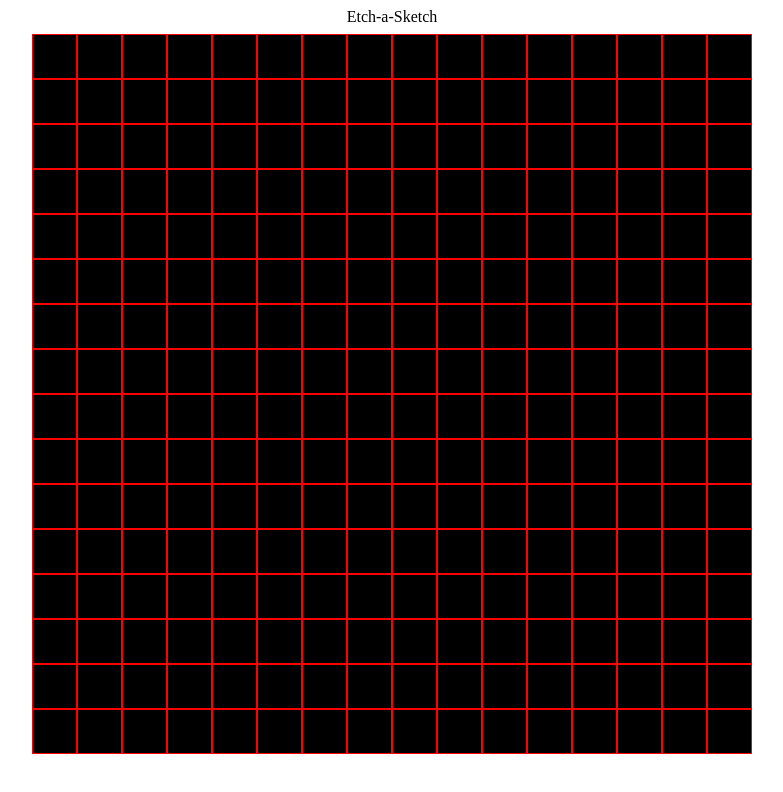
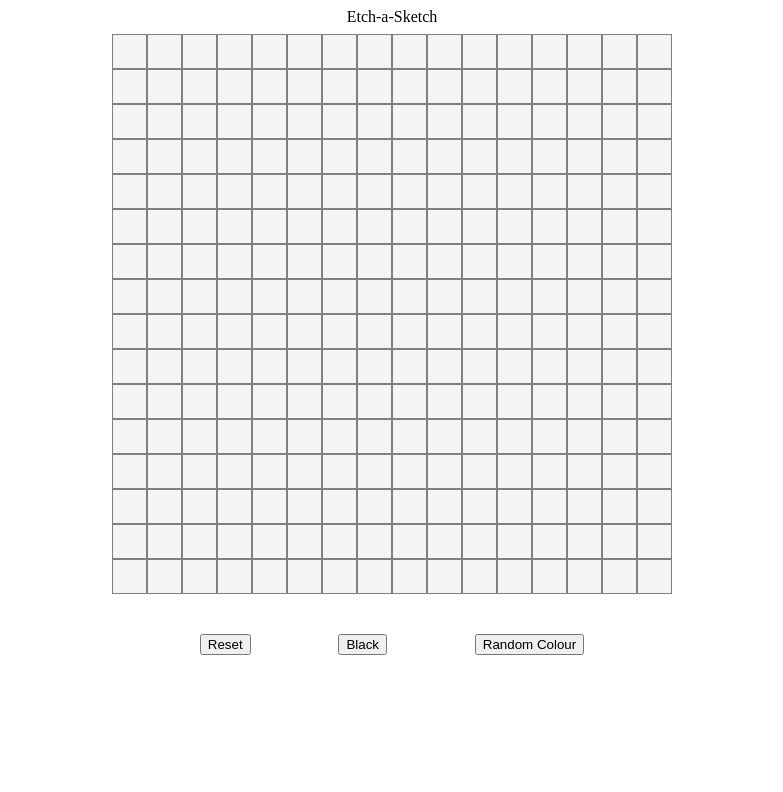
Before and after one commit to RamyaEyer/etch-a-sketch, a plain HTML site: page index.html in a window 1280 px wide. Shown: the whole page, without its empty margins (248-1031 px from the left). Drawn offline with Linux system fonts and the light colour scheme.

Commit message:
Reset button, random colour button, black ink added.

```diff
--- a/etch-a-sketch.js
+++ b/etch-a-sketch.js
@@ -1,12 +1,36 @@
 let rowNum = 16;
 let colNum = 16;
 
-// div.addEventListener("mouseover", function(){div.style.backgroundColor = "red";}); correct syntax
-function letDraw(square){
+/*letDraw(square)
 
-    square.style.backgroundColor = "red";
+    Makes individual squares from grid be able to change colour to black.
+
+*/
+
+function letDrawBlack(square){
+
+    square.style.backgroundColor = "black";
 
 }
+
+/* returnToStart(square)
+
+ Return squares to start colour (Whitesmoke)
+
+
+*/
+
+function returnToStart(square){
+
+    square.style.backgroundColor = "whitesmoke";
+
+}
+
+/*addGrid(rowNum, colNum)
+
+Parses number of rows and columns requested to form grid with specified dimensions.
+
+*/
 
 function addGrid(rowNum, colNum){
 
@@ -24,6 +48,52 @@ function addGrid(rowNum, colNum){
 
 }
 
+/*
+
+resetGrid()
+
+Prompted by button to reset
+Sets all squares in Etch-a-sketch to default colour
+
+
+*/
+
+function resetGrid(){
+
+    squares = document.querySelectorAll(".square");
+    squares.forEach(square => returnToStart(square));
+
+}
+
+function randomColor(){
+
+    document.querySelectorAll(".square").forEach(square =>  square.addEventListener("mouseover", function() {letDrawColor(square)}));
+
+}
+
+function black(){
+
+    document.querySelectorAll(".square").forEach(square =>  square.addEventListener("mouseover", function() {letDrawBlack(square)}));
+
+}
+
+
+function letDrawColor(square){
+
+    cnum1 =  (Math.random() * 255);
+    cnum2 =  (Math.random() * 255);
+    cnum3 =  (Math.random() * 255);
+
+    color = "rgb("+ cnum1 +", "+ cnum2 +", "+ cnum3+")";
+
+    square.style.backgroundColor = color;
+}
+
+/*Functions are in order of call.*/
+
 addGrid(rowNum, colNum);
 
-document.querySelectorAll(".square").forEach(square =>  square.addEventListener("mouseover", function() {letDraw(square)}));
+
+/*Takes each square from etch-a-sketch grid and assigns an Event Listener for all of them allowing for drawing to be possible.*/
+
+document.querySelectorAll(".square").forEach(square =>  square.addEventListener("mouseover", function() {letDrawBlack(square)}));
--- a/index.html
+++ b/index.html
@@ -26,6 +26,16 @@
 
         </div>
 
+        <div class = "buttonCenter">
+
+            <button id = "reset" onclick="resetGrid()">Reset</button>
+
+            <button id = "classic" onclick="black()">Black</button>
+
+            <button id = "randomColor" onclick="randomColor()"> Random Colour</button>
+
+        </div>
+
     </body>
 
 </html>
--- a/style.css
+++ b/style.css
@@ -7,13 +7,17 @@
 
 }
 
+/*Base of Grid for Etch-a-sketch
+
+*/
+
 .sketchpad{
 
     display: grid;
-    min-height: 90vh;
-    height: 90vh;
-    min-width: 90vh;
-    width: 90vh;
+    min-height: 70vh;
+    height: 70vh;
+    min-width: 70vh;
+    width: 70vh;
     padding-top: 1vh;
     margin-left: auto;
     margin-right: auto;
@@ -21,18 +25,35 @@
 
 }
 
-/*Note: Default border-style: none; */
+
+
+/*Individual square for etch a sketch.
+
+Note: Default border-style: none; */
 
 .square{
 
     border-width: 1px;
-    border-color: red;
+    border-color: grey;
     border-style: solid;
-    background-color:black;
+    background-color:whitesmoke;
 
 }
-/*.square:hover{
 
-    background-color: purple;
+/* Layout of Buttons */
 
-}*/
+
+.buttonCenter{
+
+    display: flex;
+    flex-direction: row;
+    justify-content: space-evenly;
+    align-items: center;
+    padding-top: 5vh;
+    min-width: 70vh;
+    width: 70vh;
+    margin-left: auto;
+    margin-right: auto;
+
+
+}
```
